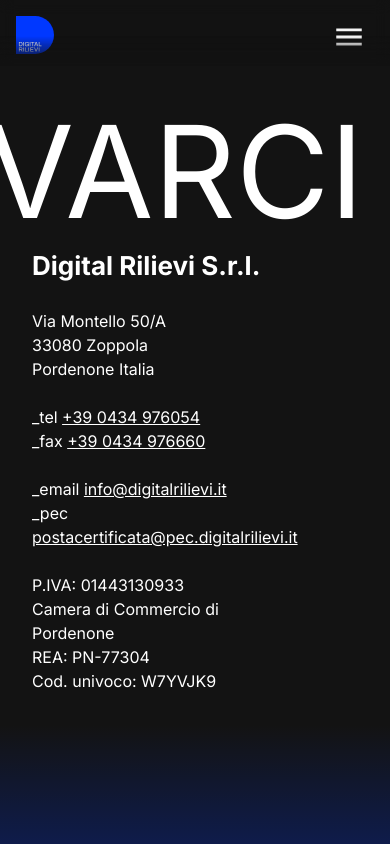
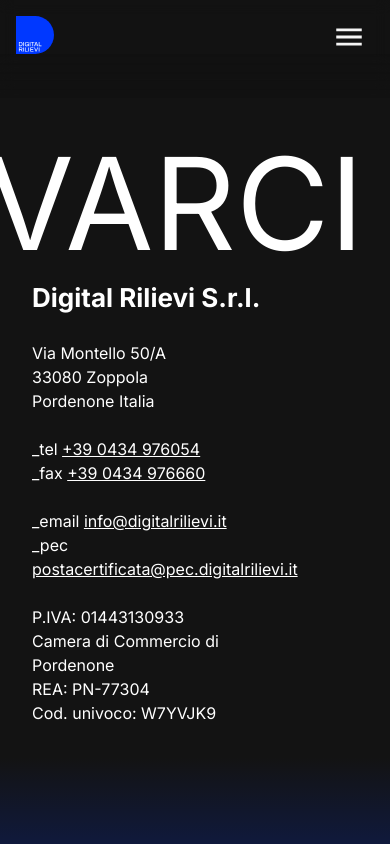
Before and after one commit to digital-rilievi/web, a Next.js app: page /contatti in a window 390 px wide. Shown: the top 844 px of the page. Built offline with nearby package versions, Linux system fonts and the light colour scheme; grey boxes are pictures that could not be loaded.

Commit message:
margin added

```diff
--- a/src/app/components/Navbar/Navbar.module.css
+++ b/src/app/components/Navbar/Navbar.module.css
@@ -155,7 +155,7 @@ position: fixed;
   .mobileMenuIcon {
     display: block;
     padding-top: 0.5rem;
-    padding-bottom: 0.5rem;
+    margin-bottom: 2rem;
     padding-right: 1rem;
     width: 60px;
     height: 60px;
@@ -179,7 +179,5 @@ position: fixed;
   .mobileMenuIcon {
     width: 50px;
     height: 50px;
-    padding-top: -0.5rem;
-    padding-bottom: 0rem;
   }
 }
```
